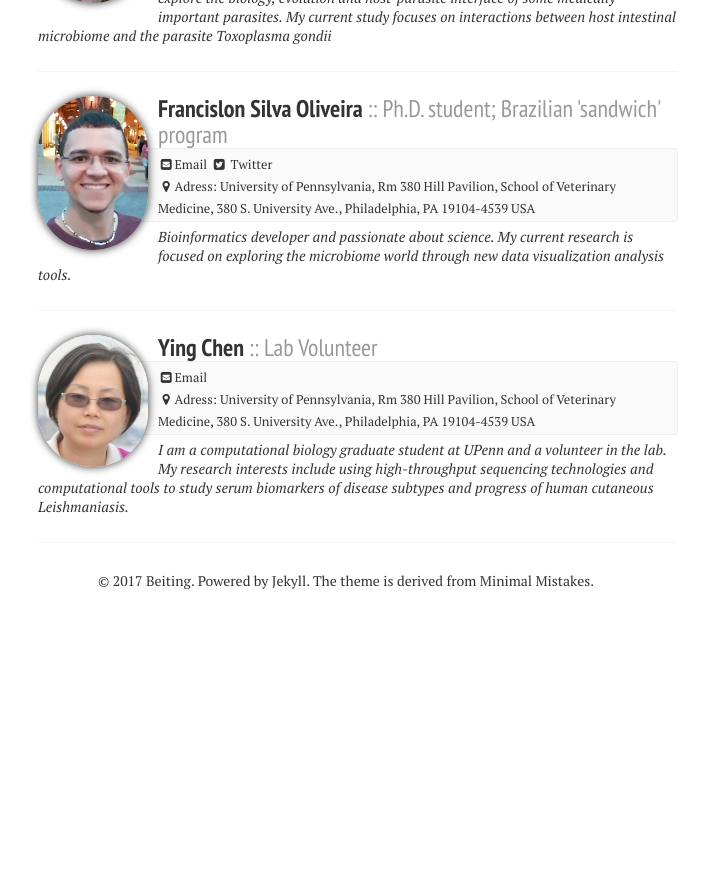
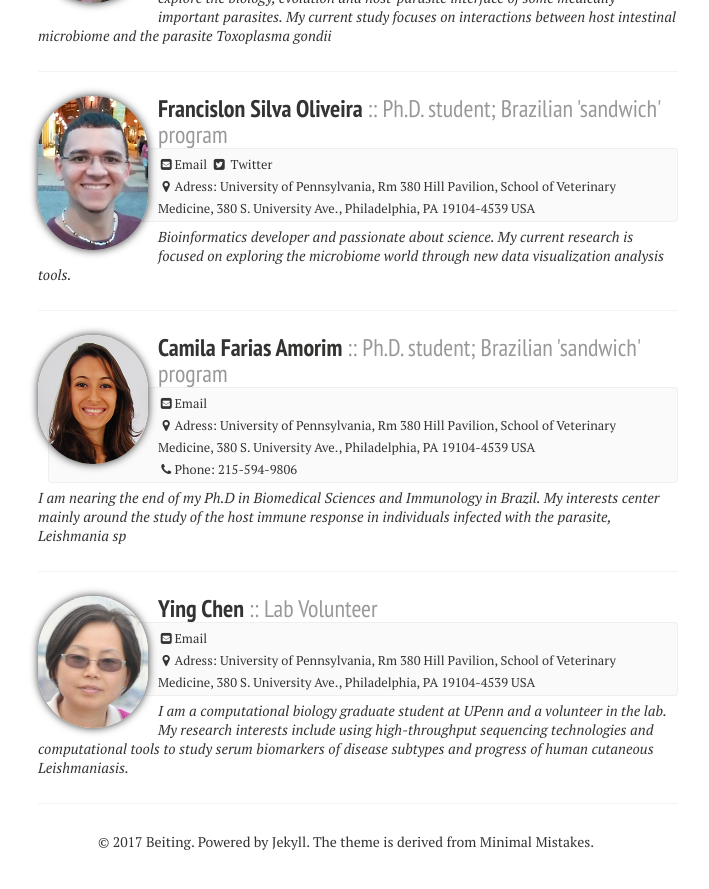
Before and after one commit to hostmicrobe/hostmicrobe.github.io, a Jekyll site: the page built from people/index.md, in a window 1280 px wide and 900 px high, scrolled down 989 px. Shown: the top 889 px of the window, without its empty margins (222-931 px from the left). Built offline with Jekyll 4.4.1, drawn with Linux system fonts in a browser that asks for light colours; nearby versions of some CDN libraries; before the commit the page ends 1628 px from its top, so only the background shows below that.

Commit message:
updating pubs

```diff
--- a/_data/people.yml
+++ b/_data/people.yml
@@ -49,6 +49,16 @@
   address: University of Pennsylvania, Rm 380 Hill Pavilion, School of Veterinary Medicine, 380 S. University Ave., Philadelphia, PA 19104-4539 USA
   bio: "Bioinformatics developer and passionate about science. My current research is focused on exploring the microbiome world through new data visualization analysis tools."
 
+- alias: Camila
+  name: Camila Farias Amorim
+  role: Ph.D. student; Brazilian 'sandwich' program
+  email: camilafarias112@gmail.com
+  phone: 215-594-9806
+  twitter:
+  avatar: camila.jpg
+  address: University of Pennsylvania, Rm 380 Hill Pavilion, School of Veterinary Medicine, 380 S. University Ave., Philadelphia, PA 19104-4539 USA
+  bio: "I am nearing the end of my Ph.D in Biomedical Sciences and Immunology in Brazil. My interests center mainly around the study of the host immune response in individuals infected with the parasite, Leishmania sp"
+
 - alias: Ying
   name: Ying Chen
   role: Lab Volunteer
```
Also changed, not shown: images/camila.jpg (added).
